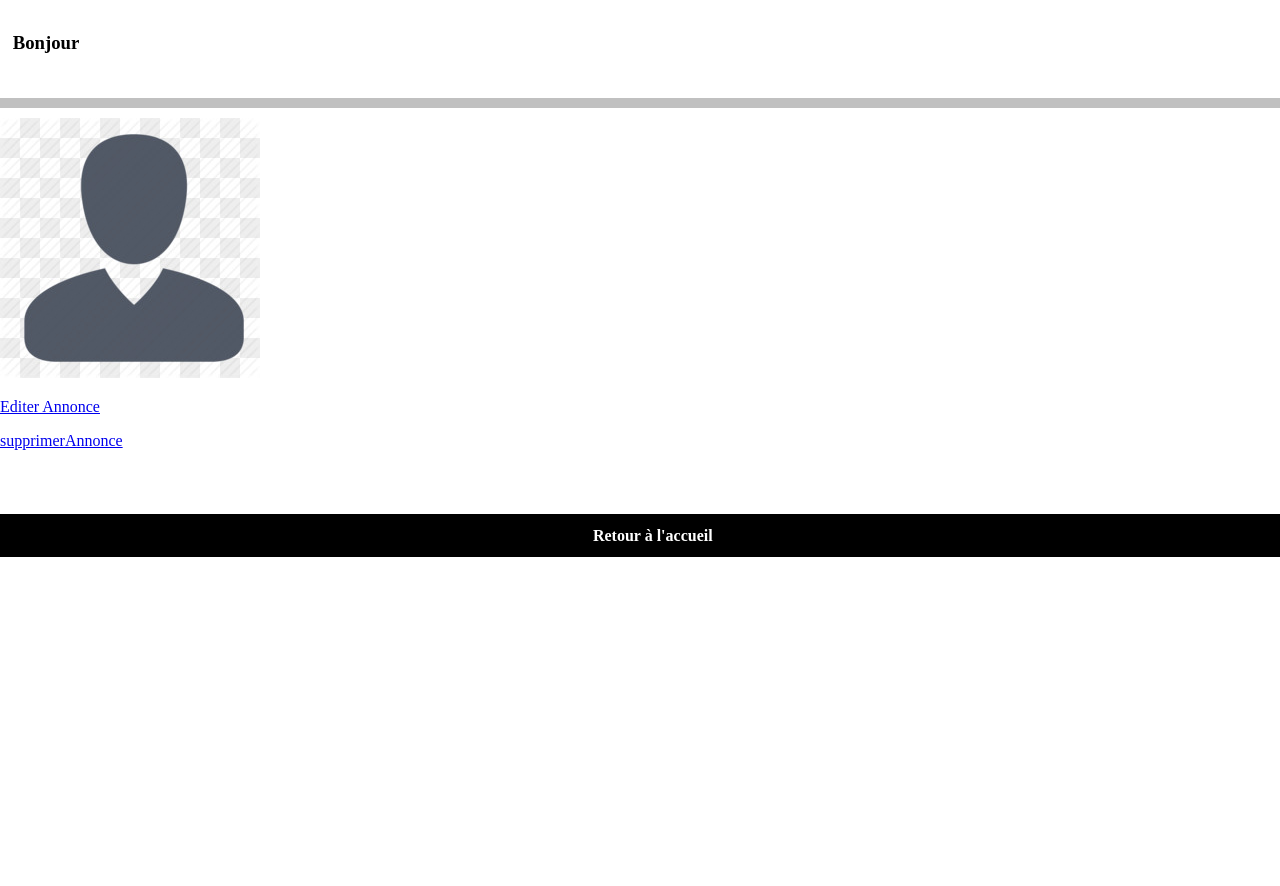
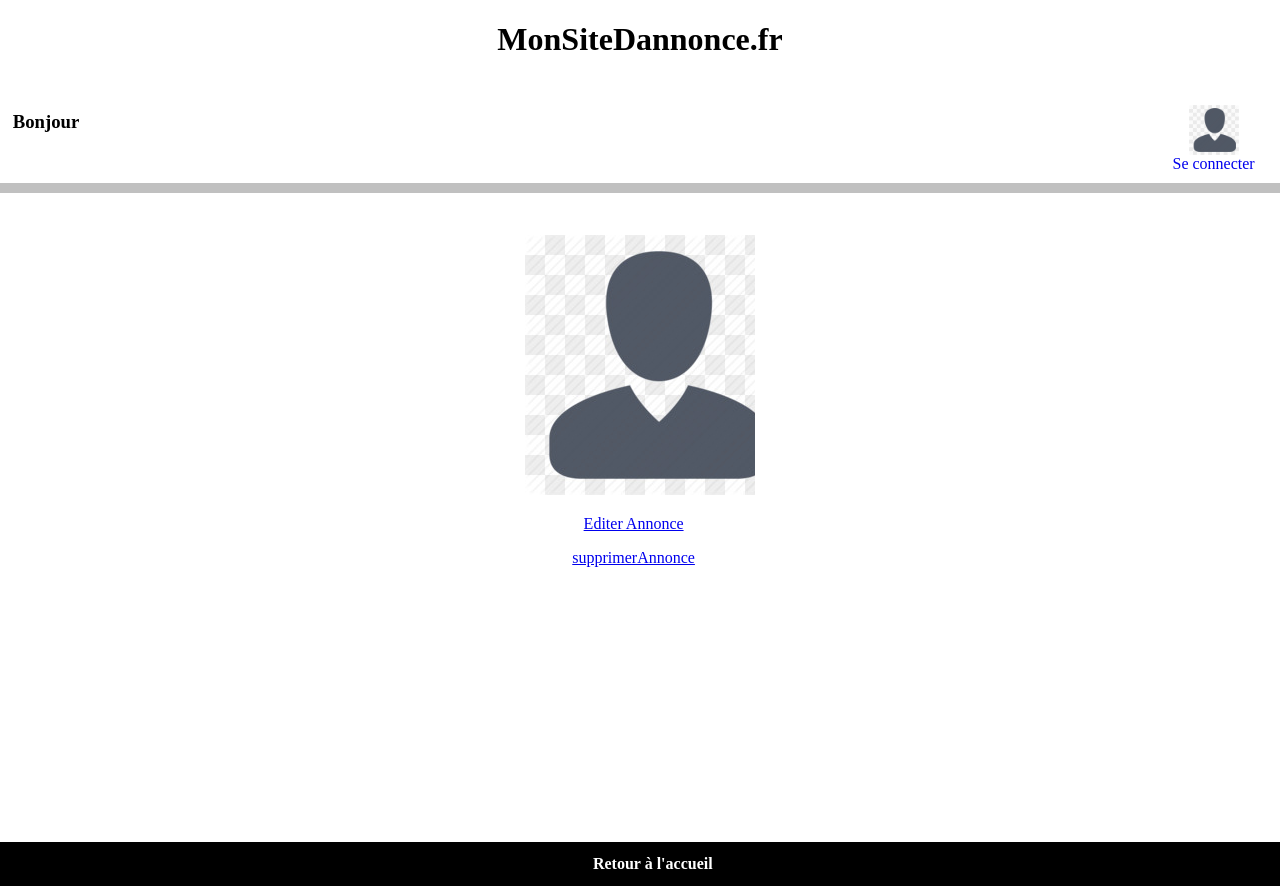
Before and after one commit to B1ll7/site_annonce, a PHP site: template views/vueDetailsAnnonce.html.twig in a window 1280 px wide. Before the commit the page ends 557 px from the top, so only its background shows below. Run offline with PHP 8.4, Linux system fonts and the light colour scheme; the template is opened without the code that fills it, so the values that code supplies are empty; some libraries are stand-ins or nearby versions.

Commit message:
on recommence

```diff
--- a/css/mycss/style.css
+++ b/css/mycss/style.css
@@ -46,10 +46,14 @@ h3, h1{
     display: flex;
     flex-wrap: wrap;
     background-color: black;
+    height: 280px;
 }
+
 #contenerRubs
 {
     justify-content: space-around;
+    height: 50px;
+    display: flex-wrap;
 }
 .selectionRubrique
 {
@@ -63,8 +67,9 @@ h3, h1{
 
 .selectionRubrique:hover
 {
-    height: 220px;
-    width: 22%;
+   border-style: solid;
+   border-color: yellow;
+   border-width: 1%;
 }
 
 .entete
@@ -92,6 +97,7 @@ h3, h1{
     padding: 1%;
     position: relative;
     bottom: 0;
+    margin: 0;
     margin-top: 5%;
 }
 .header
@@ -109,6 +115,18 @@ h3, h1{
     display: flex;
     flex-basis: auto;
     width: 100%;
+}
+
+.description
+{
+    width: 17%;
+    border-radius: 2%;
+    padding: 1%;
+    position: relative;
+    left: 40%;
+    text-align: center;
+    height: 550px;
+    overflow: auto;
 }
 .ajouterAnnonce a
 {
@@ -172,7 +190,7 @@ h3, h1{
 
 .annonce img
 {
-    width: 75%;
+    width: 40%;
 }
 
 .annonce-text
@@ -202,6 +220,7 @@ h3, h1{
 .annonce a
 {
     float: right;
+    width: 25%;
 }
 .espaceConnexion div
 {
@@ -239,19 +258,6 @@ h3, h1{
    margin: 0 auto;
    text-align: center;
 }
-#contenerRubs a:hover
-{
-   text-decoration: none;
-   font-weight: bold;
-   color: white;
-   background-color: rgb(77, 77, 77);
-   width: 10%;
-   height: 20px;
-   margin: 0 auto;
-   text-align: center;
-
-   /* padding: 1%; */
-}
 
 .selectionRubrique a
 {
@@ -284,6 +290,11 @@ h3, h1{
 {
     color: yellow;
 }
+
+#contenerRubs a:hover
+{
+    background-color: gray;
+}
 .seConnecter form img
 {
     border-radius: 5%;
@@ -302,6 +313,7 @@ h3, h1{
 .seConnecter form input
 {
     height: 20px;
+    width: 180%;
     margin-top: 5px;
 }
 
--- a/views/navbar.html.twig
+++ b/views/navbar.html.twig
@@ -8,7 +8,6 @@
                     <p><a href='{{ url }}?action=logout'>se deconnecter</a></p>
                 </div>
             {% endif %}
-
             {% if name == null %}
                 <div class='nav-bar'><a href='{{url}}?action=identifierUtilisateur'>
                     <figure>
--- a/views/vueDetailsAnnonce.html.twig
+++ b/views/vueDetailsAnnonce.html.twig
@@ -1,12 +1,7 @@
 {% extends "base.html.twig" %}
 {% block content %}
-    {# {% include "navbar.html.twig" %} #}
-    <div class='entete'>
-        <h3>Bonjour {{name}}</h3>
-        {% if name != null %}
-                <p><a href='{{url}}?action=logout'>se deconnecter</a></p>
-        {% endif %}
-    </div>
+    {% include "navbar.html.twig" %}
+    <div class='description'>
         <div>
             <h2>{{annonce.ENTETE}}</h2>
             <p><img src='./../img/login.jpg'></p>
@@ -20,4 +15,5 @@
                 <p><a href='{{url}}?action=supprimerAnnonce'>supprimerAnnonce</a></p>
             </div>
         {% endif %}
+    </div>
 {% endblock %}
--- a/views/vueListerAnnonce.html.twig
+++ b/views/vueListerAnnonce.html.twig
@@ -12,7 +12,7 @@
         {% for e in annonce %}
             <div class='annonce'>
                 <div class='annonce-image'>
-                    <img src='../img/login.jpg' />
+                    <img src='../img/article.png' />
                     <p>Déposée Par : <b>{{e.proprietaire}}</b> </p>
                 </div>
                 <div class='annonce-text'>
@@ -33,7 +33,7 @@
         {% for e in annonce %}
             <div class='annonce'>
                 <div class='annonce-image'>
-                    <img src='../img/login.jpg' />
+                    <img src='../img/article.png' />
                     <p>Déposée Par : <b>{{e.proprietaire}}</b> </p>
                 </div>
                 <div  class='annonce-text'>
@@ -59,7 +59,7 @@
         {% for e in annonce %}
             <div class='annonce'>
                 <div class='annonce-image'>
-                    <img src='../img/login.jpg' />
+                    <img src='../img/article.png' />
                     <p>Déposée Par : <b>{{e.proprietaire}}</b> </p>
                 </div>
                 <div class='annonce-text'>
```
Also changed, not shown: img/article.png (added). Lines whose indentation alone changed are shown as unchanged.
